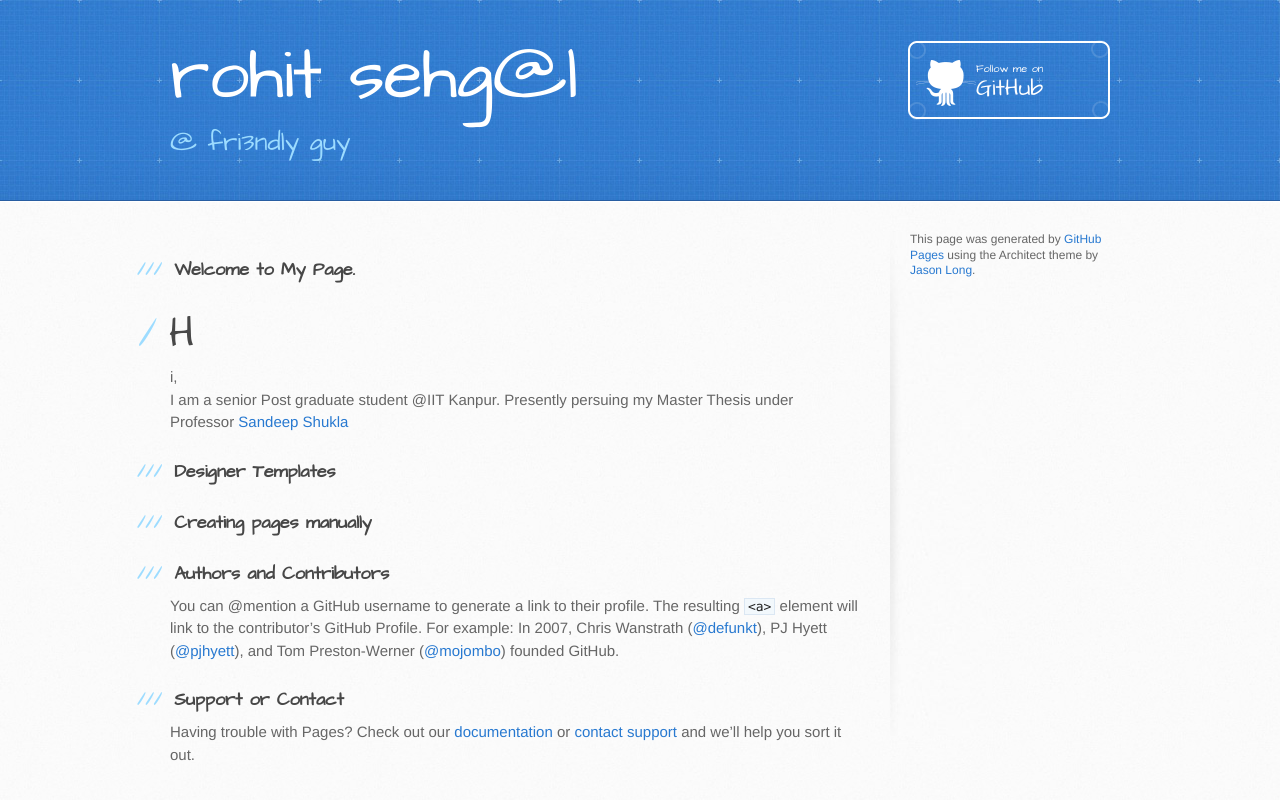
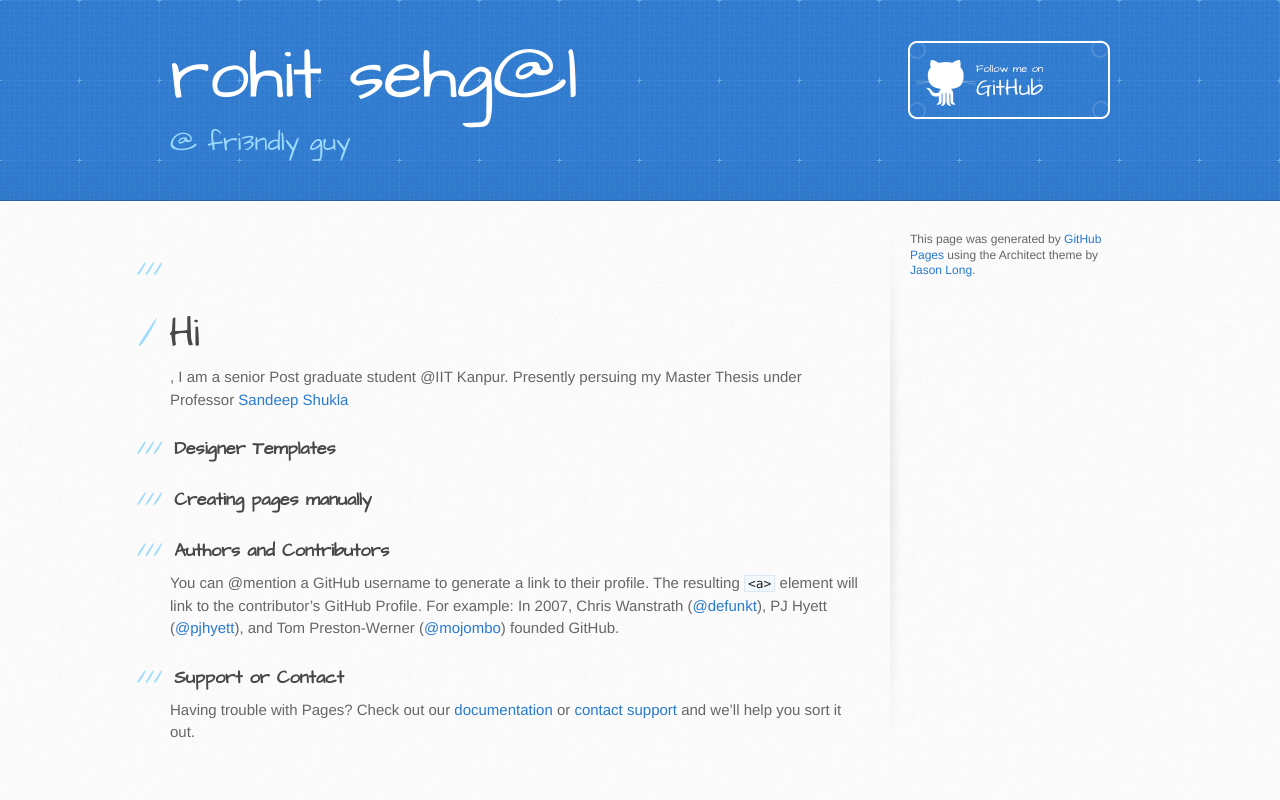
Before and after one commit to r0hi7/r0hi7.github.io, a plain HTML site: page index.html in a window 1280 px wide. Drawn offline with Linux system fonts and the light colour scheme.

Commit message:
Update ego:

```diff
--- a/index.html
+++ b/index.html
@@ -25,10 +25,9 @@
       <div class="inner clearfix">
         <section id="main-content">
           <h3>
-<a id="welcome-to-my-page" class="anchor" href="#welcome-to-my-page" aria-hidden="true"><span aria-hidden="true" class="octicon octicon-link"></span></a>Welcome to My Page.</h3>
 
 <p>
-<h1>H</h1>i,<br>
+<h1>Hi</h1>,
 I am a senior Post graduate student @IIT Kanpur. Presently persuing my Master Thesis under Professor <a href="cse.iitk.ac.in/~sandeeps/">Sandeep Shukla</a></p>
 
 <h3>
```
